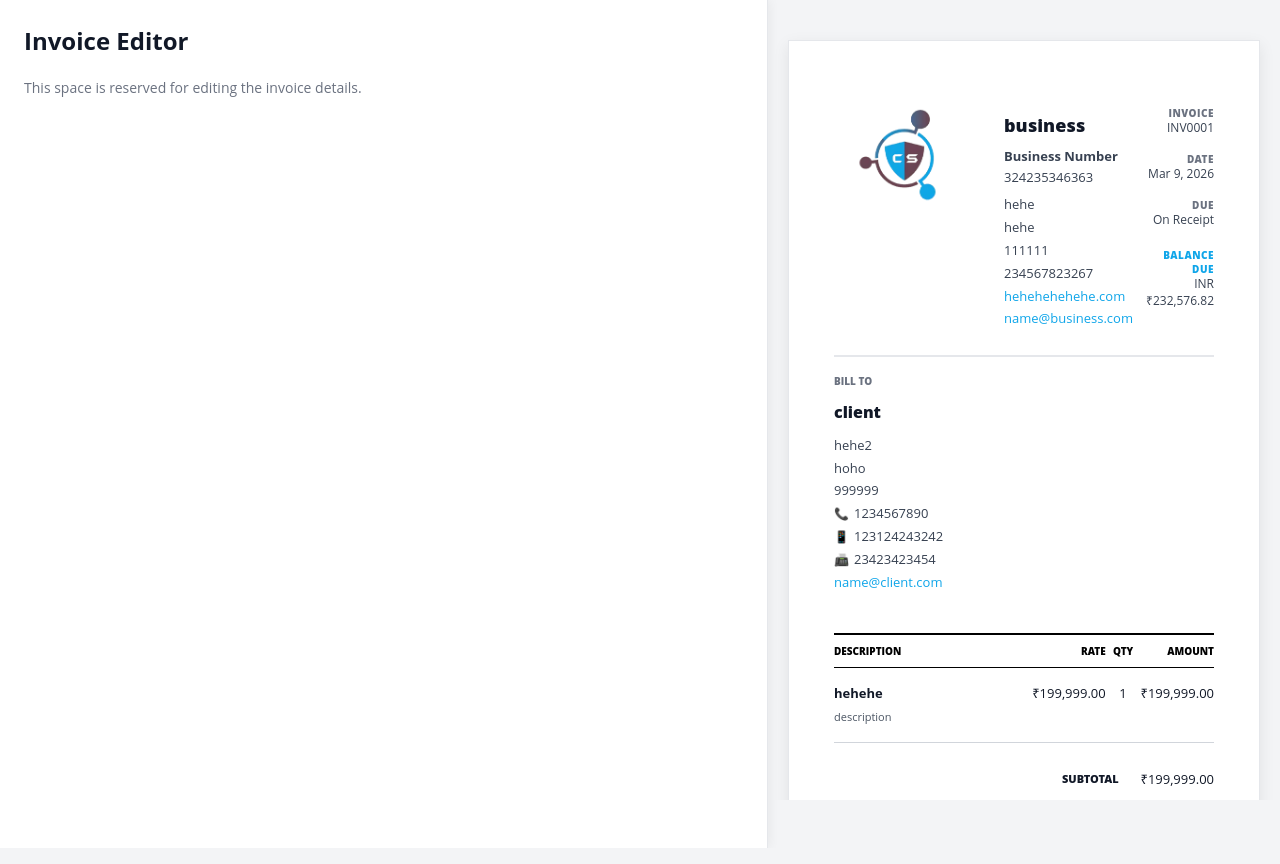
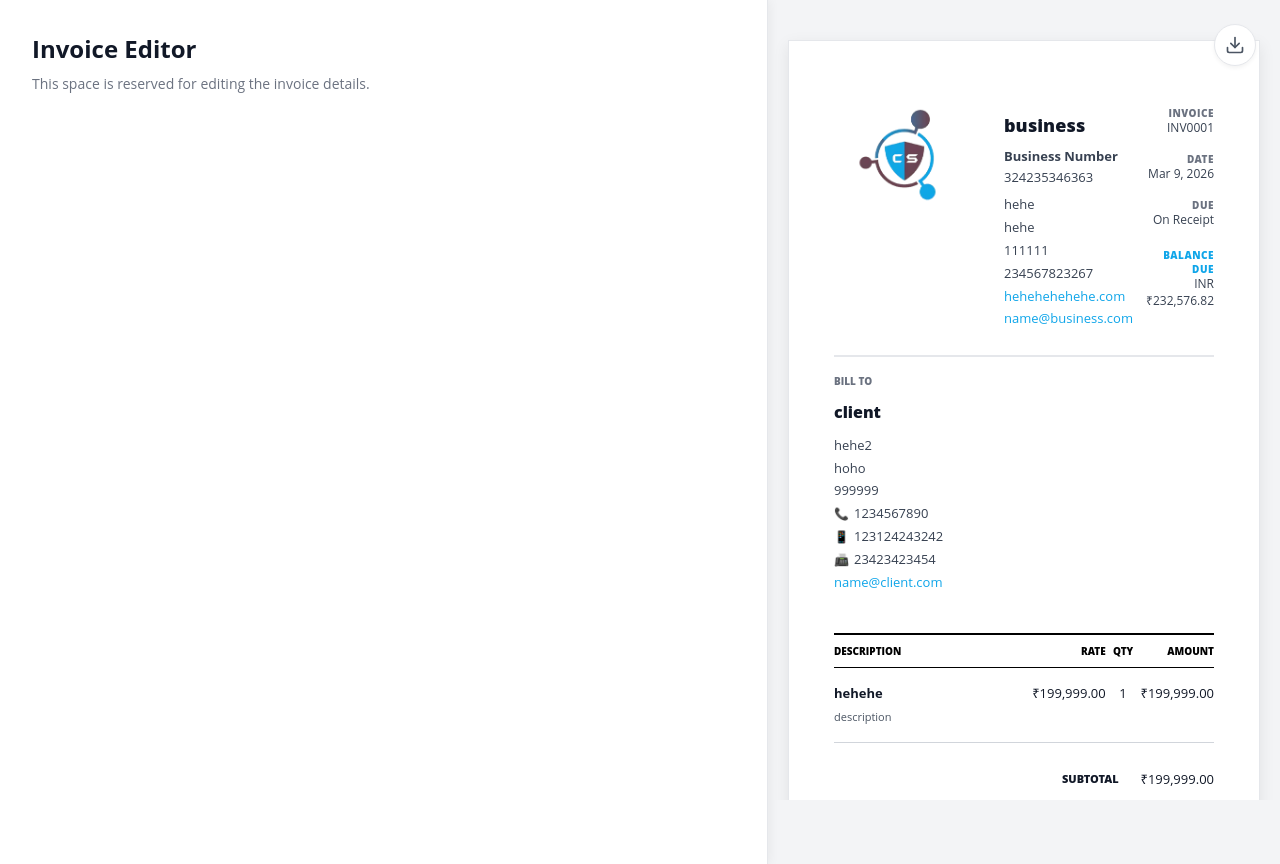
Before and after one commit to dexten32/invoice_generator, a React (Vite) app in the folder invoice/: page / in a window 1280 px wide. Built offline with nearby package versions, Linux system fonts and the light colour scheme.

Commit message:
Structurize the code

```diff
--- a/invoice/package.json
+++ b/invoice/package.json
@@ -10,6 +10,8 @@
     "preview": "vite preview"
   },
   "dependencies": {
+    "html2canvas": "^1.4.1",
+    "jspdf": "^4.2.0",
     "react": "^19.2.0",
     "react-dom": "^19.2.0"
   },
--- a/invoice/src/App.css
+++ b/invoice/src/App.css
@@ -5,38 +5,3 @@
     width: 100%;
     background-color: #f3f4f6;
 }
-
-.editor-side {
-    flex: 1;
-    /* Takes the remaining 60% */
-    background-color: #ffffff;
-    border-right: 1px solid #e5e7eb;
-    padding: 24px;
-    box-shadow: 2px 0 10px rgba(0, 0, 0, 0.05);
-    font-family: 'Open Sans', 'Segoe UI', Roboto, Helvetica, Arial, sans-serif;
-    overflow-y: auto;
-    height: 100vh;
-    display: flex;
-    flex-direction: column;
-}
-
-.editor-side h2 {
-    margin-top: 0;
-    color: #111827;
-}
-
-.editor-side p {
-    color: #6b7280;
-    font-size: 14px;
-}
-
-.preview-side {
-    width: 40%;
-    /* Take 40% of the screen width */
-    min-width: 400px;
-    /* Optional: Ensure it doesn't get too small on smaller screens */
-    overflow-y: auto;
-    height: 100vh;
-    display: flex;
-    flex-direction: column;
-}
--- a/invoice/src/App.jsx
+++ b/invoice/src/App.jsx
@@ -1,19 +1,15 @@
-import React from 'react'
-import Invoice from './components/invoice'
-import './App.css'
+import React from 'react';
+import InvoiceEditor from './components/InvoiceEditor';
+import InvoicePreview from './components/InvoicePreview';
+import './App.css';
 
 function App() {
   return (
     <div className="app-container">
-      <div className="editor-side">
-        <h2>Invoice Editor</h2>
-        <p>This space is reserved for editing the invoice details.</p>
-      </div>
-      <div className="preview-side">
-        <Invoice />
-      </div>
+      <InvoiceEditor />
+      <InvoicePreview />
     </div>
-  )
+  );
 }
 
-export default App
+export default App;
--- /dev/null
+++ b/invoice/src/components/InvoiceEditor.css
@@ -0,0 +1,33 @@
+.invoice-editor {
+    flex: 1;
+    /* Takes the remaining space */
+    background-color: #ffffff;
+    border-right: 1px solid #e5e7eb;
+    padding: 32px;
+    box-shadow: 2px 0 10px rgba(0, 0, 0, 0.05);
+    font-family: 'Open Sans', 'Segoe UI', Roboto, Helvetica, Arial, sans-serif;
+    overflow-y: auto;
+    height: 100vh;
+    display: flex;
+    flex-direction: column;
+}
+
+.invoice-editor h2 {
+    margin-top: 0;
+    color: #111827;
+    font-size: 24px;
+    font-weight: 700;
+    margin-bottom: 8px;
+}
+
+.invoice-editor p {
+    color: #6b7280;
+    font-size: 14px;
+    margin-bottom: 24px;
+}
+
+.editor-form {
+    display: flex;
+    flex-direction: column;
+    gap: 16px;
+}
--- /dev/null
+++ b/invoice/src/components/InvoiceEditor.jsx
@@ -0,0 +1,17 @@
+import React from 'react';
+import './InvoiceEditor.css';
+
+const InvoiceEditor = () => {
+    return (
+        <div className="invoice-editor">
+            <h2>Invoice Editor</h2>
+            <p>This space is reserved for editing the invoice details.</p>
+
+            <div className="editor-form">
+                {/* Future input fields go here */}
+            </div>
+        </div>
+    );
+};
+
+export default InvoiceEditor;
--- /dev/null
+++ b/invoice/src/components/InvoicePreview.css
@@ -0,0 +1,36 @@
+.invoice-preview {
+    width: 40%;
+    /* Take 40% of the screen width */
+    min-width: 400px;
+    /* Optional: Ensure it doesn't get too small on smaller screens */
+    overflow-y: auto;
+    height: 100vh;
+    display: flex;
+    flex-direction: column;
+    position: relative;
+}
+
+.icon-download-btn {
+    position: absolute;
+    top: 24px;
+    right: 24px;
+    z-index: 10;
+    background-color: white;
+    border: 1px solid #e5e7eb;
+    color: #4b5563;
+    cursor: pointer;
+    padding: 10px;
+    border-radius: 50%;
+    transition: all 0.2s;
+    display: flex;
+    align-items: center;
+    justify-content: center;
+    box-shadow: 0 2px 4px rgba(0, 0, 0, 0.05);
+}
+
+.icon-download-btn:hover {
+    background-color: #f9fafb;
+    color: #0ea5e9;
+    transform: translateY(-1px);
+    box-shadow: 0 4px 6px rgba(0, 0, 0, 0.1);
+}
--- /dev/null
+++ b/invoice/src/components/InvoicePreview.jsx
@@ -0,0 +1,47 @@
+import React from 'react';
+import Invoice from './invoice';
+import html2canvas from 'html2canvas';
+import jsPDF from 'jspdf';
+import './InvoicePreview.css';
+
+const InvoicePreview = () => {
+    const downloadPDF = () => {
+        const input = document.querySelector('.invoice-container');
+        if (!input) return;
+
+        // Temporarily adjust styling for a cleaner PDF capture.
+        const originalShadow = input.style.boxShadow;
+        const originalBorder = input.style.border;
+        input.style.boxShadow = 'none';
+        input.style.border = 'none';
+
+        html2canvas(input, { scale: 2, useCORS: true }).then((canvas) => {
+            // Restore styling
+            input.style.boxShadow = originalShadow;
+            input.style.border = originalBorder;
+
+            const imgData = canvas.toDataURL('image/png');
+            const pdf = new jsPDF('p', 'mm', 'a4');
+            const pdfWidth = pdf.internal.pageSize.getWidth();
+            const pdfHeight = (canvas.height * pdfWidth) / canvas.width;
+
+            pdf.addImage(imgData, 'PNG', 0, 0, pdfWidth, pdfHeight);
+            pdf.save('invoice.pdf');
+        });
+    };
+
+    return (
+        <div className="invoice-preview">
+            <button className="icon-download-btn" onClick={downloadPDF} title="Download PDF">
+                <svg xmlns="http://www.w3.org/2000/svg" width="20" height="20" viewBox="0 0 24 24" fill="none" stroke="currentColor" strokeWidth="2" strokeLinecap="round" strokeLinejoin="round">
+                    <path d="M21 15v4a2 2 0 0 1-2 2H5a2 2 0 0 1-2-2v-4"></path>
+                    <polyline points="7 10 12 15 17 10"></polyline>
+                    <line x1="12" y1="15" x2="12" y2="3"></line>
+                </svg>
+            </button>
+            <Invoice />
+        </div>
+    );
+};
+
+export default InvoicePreview;
```
Also changed, not shown: 1 other file (tests, documents, lock files or other folders).
